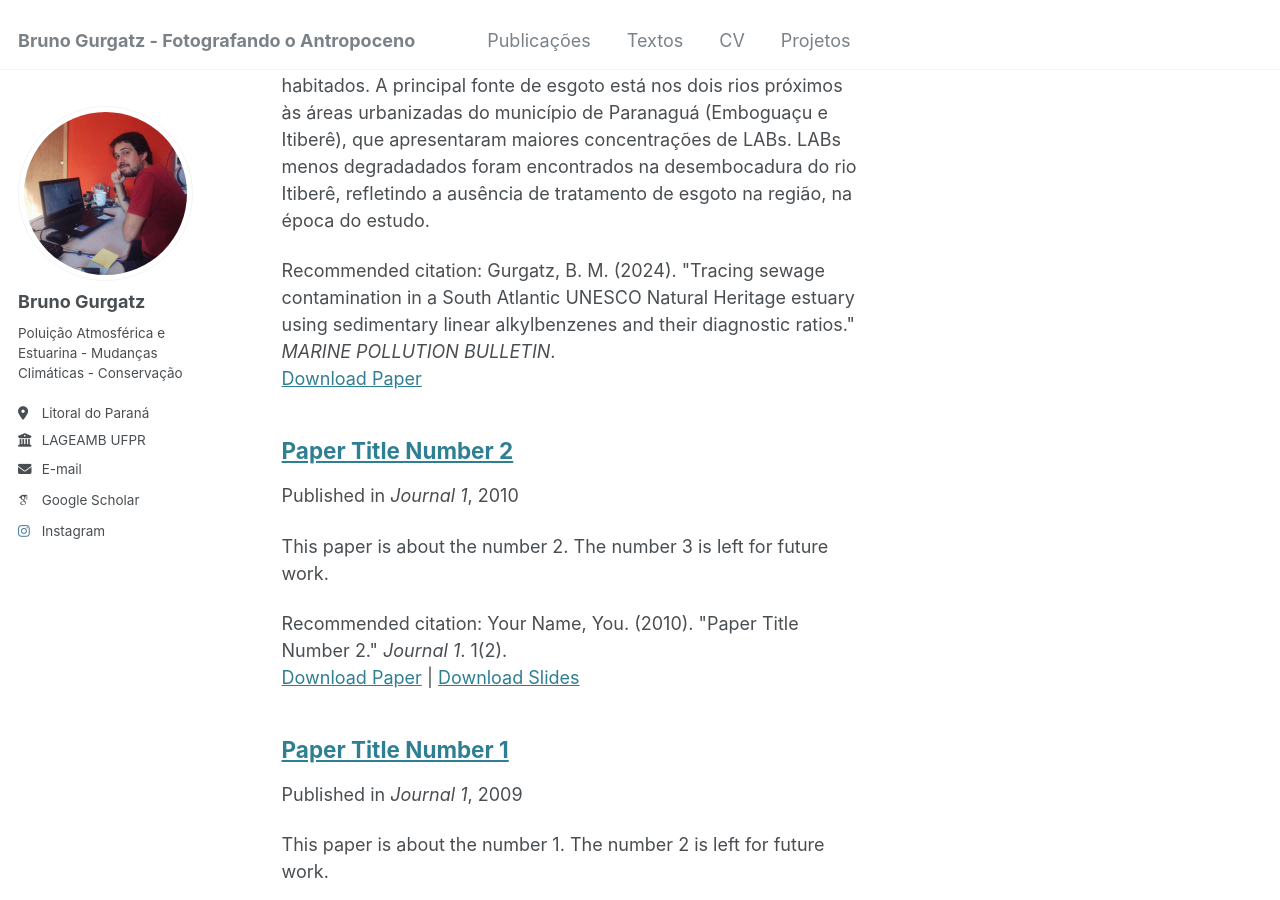
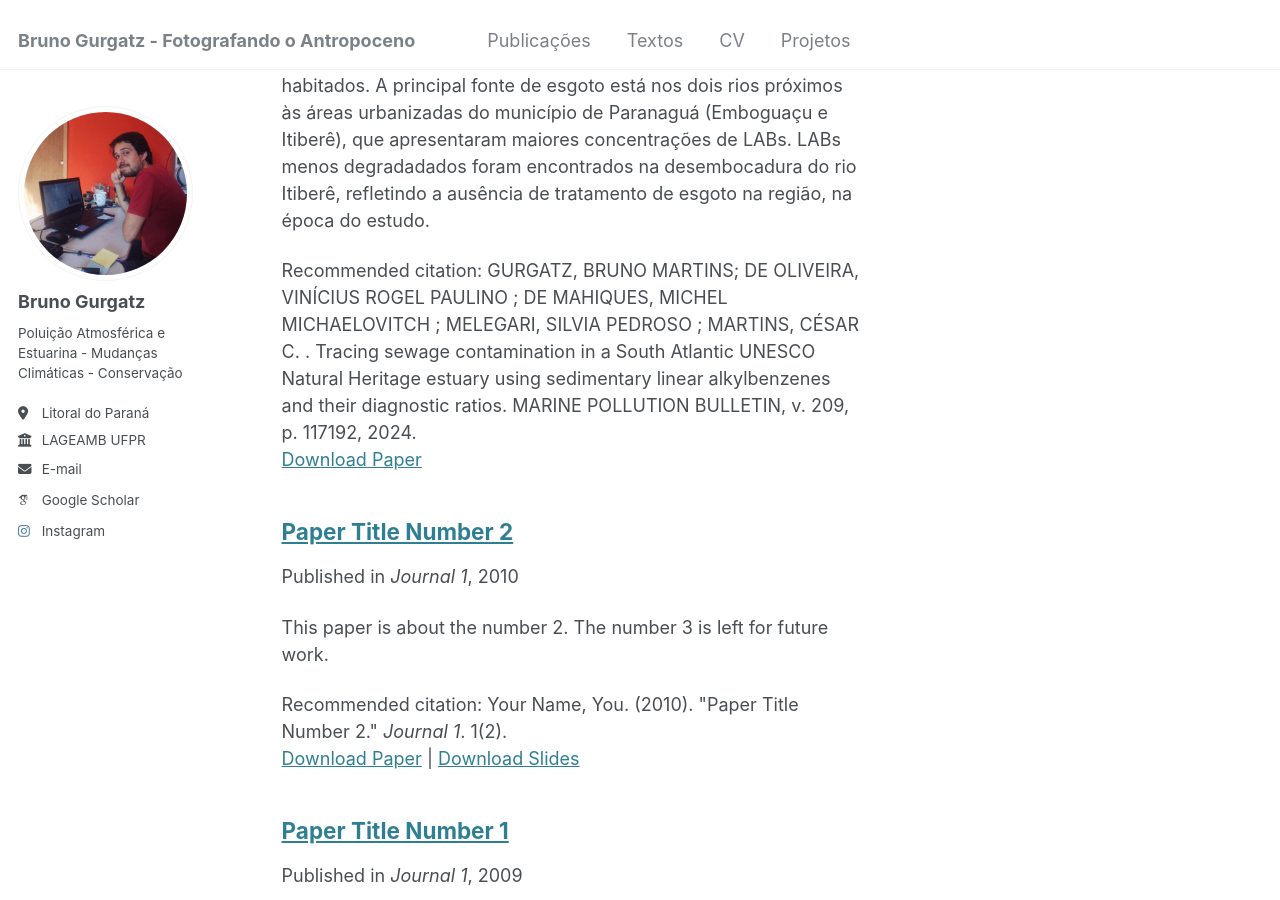
Before and after one commit to brunogurgatz/brunogurgatz.github.io, a Jekyll site: the page built from _pages/publications.html, in a window 1280 px wide and 900 px high, scrolled down 1908 px. Built offline with Jekyll 4.4.1, drawn with Linux system fonts in a browser that asks for light colours; some web fonts are replaced; part of the change alters nothing that is shown.

Commit message:
Update 2024-LABs.md

```diff
--- a/_publications/2024-LABs.md
+++ b/_publications/2024-LABs.md
@@ -6,8 +6,7 @@ permalink: http://dx.doi.org/10.1016/j.marpolbul.2024.117192
 excerpt: 'Neste artigo, apresentamos um mapeamento de Alquilbenzenos lineares (LABs) no Complexo Estuarino de Paranaguá. Esses compostos são resíduos do uso de detergentes, e portanto indicam a introdução de esgotos domésticos em um ambiente. Foi identificado que o esgoto não é a principal fonte de matéria orgânica para o estuário, e que as concentrações encontradas foram baixas em comparação com estuários mais densamente habitados. A principal fonte de esgoto está nos dois rios próximos às áreas urbanizadas do município de Paranaguá (Emboguaçu e Itiberê), que apresentaram maiores concentrações de LABs. LABs menos degradadados foram encontrados na desembocadura do rio Itiberê, refletindo a ausência de tratamento de esgoto na região, na época do estudo.'
 date: 2024-11-02
 venue: 'MARINE POLLUTION BULLETIN'
-paperurl: 'http://dx.doi.org/10.1016/j.marpolbul.2024.117192'
-citation: 'Gurgatz, B. M. (2024). &quot;Tracing sewage contamination in a South Atlantic UNESCO Natural Heritage estuary using sedimentary linear alkylbenzenes and their diagnostic ratios.&quot; <i>MARINE POLLUTION BULLETIN</i>.'
+paperurl: http://dx.doi.org/10.1016/j.marpolbul.2024.117192
+citation: 'GURGATZ, BRUNO MARTINS; DE OLIVEIRA, VINÍCIUS ROGEL PAULINO ; DE MAHIQUES, MICHEL MICHAELOVITCH ; MELEGARI, SILVIA PEDROSO ; MARTINS, CÉSAR C. . Tracing sewage contamination in a South Atlantic UNESCO Natural Heritage estuary using sedimentary linear alkylbenzenes and their diagnostic ratios. MARINE POLLUTION BULLETIN, v. 209, p. 117192, 2024.'
 ---
-
-The contents above will be part of a list of publications, if the user clicks the link for the publication than the contents of section will be rendered as a full page, allowing you to provide more information about the paper for the reader. When publications are displayed as a single page, the contents of the above "citation" field will automatically be included below this section in a smaller font.
+Neste artigo, apresentamos um mapeamento de Alquilbenzenos lineares (LABs) no Complexo Estuarino de Paranaguá. Esses compostos são resíduos do uso de detergentes, e portanto indicam a introdução de esgotos domésticos em um ambiente. Foi identificado que o esgoto não é a principal fonte de matéria orgânica para o estuário, e que as concentrações encontradas foram baixas em comparação com estuários mais densamente habitados. A principal fonte de esgoto está nos dois rios próximos às áreas urbanizadas do município de Paranaguá (Emboguaçu e Itiberê), que apresentaram maiores concentrações de LABs. LABs menos degradadados foram encontrados na desembocadura do rio Itiberê, refletindo a ausência de tratamento de esgoto na região, na época do estudo
```
